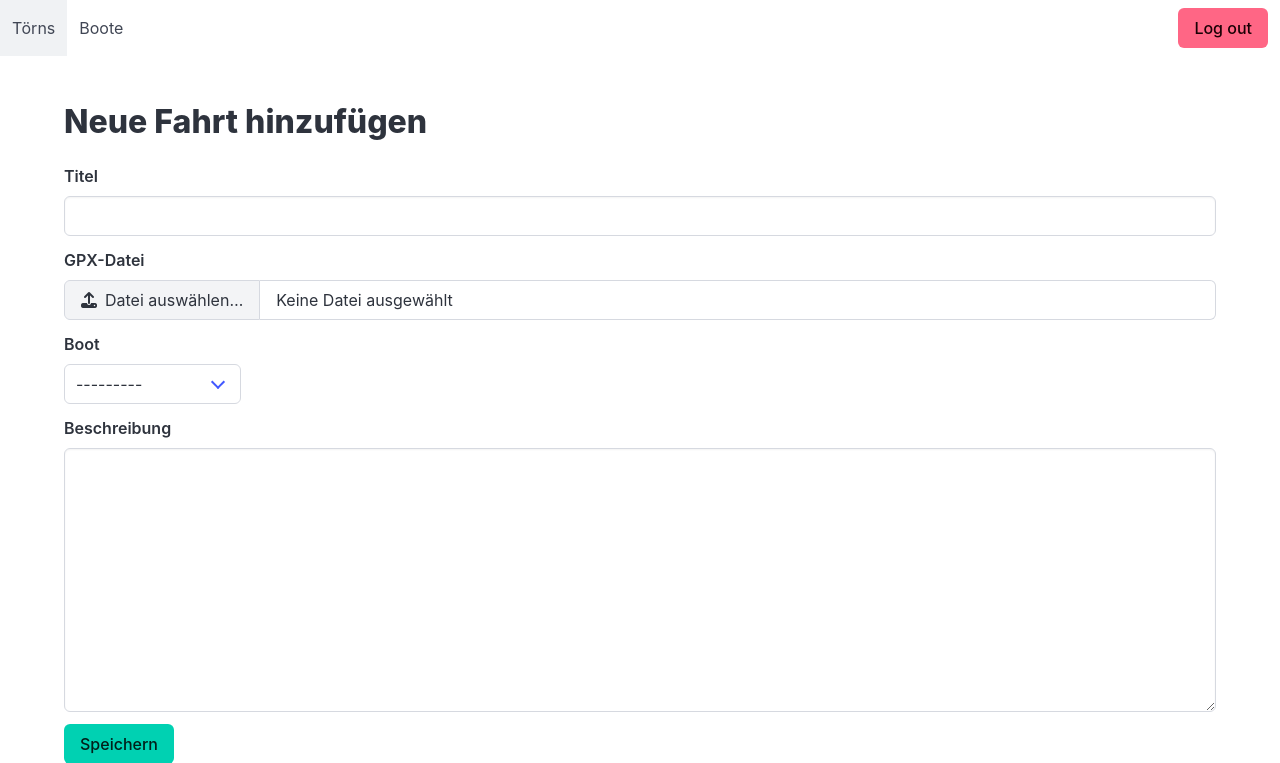
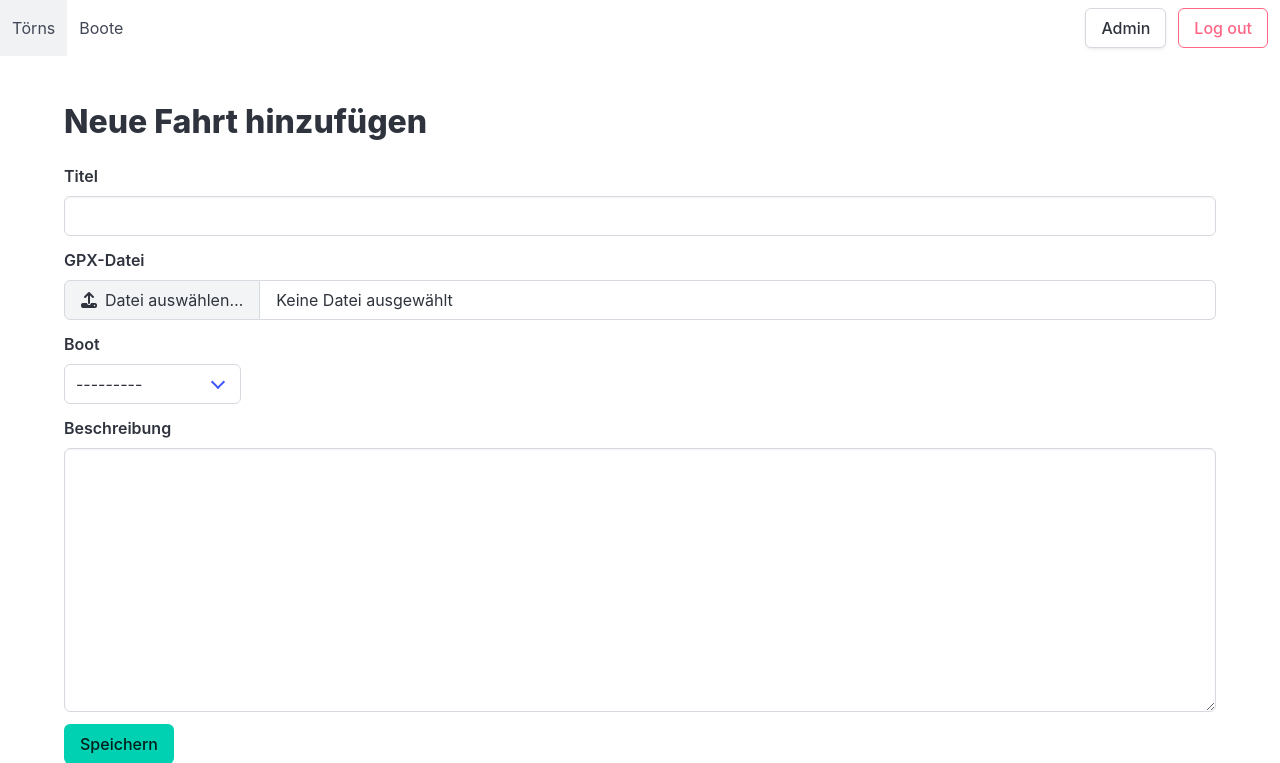
Before and after one commit to RincewindWizzard/sailors-log, a Django app: page /trip/new/ in a window 1280 px wide. Shown: the top 763 px of the page. Run offline with Django 5.2, Linux system fonts and the light colour scheme; the visitor is signed in with stand-in values (Sample User, id 1); data comes from the database, SQL or seed files in the repository; some libraries are stand-ins or nearby versions.

Commit message:
admin button

```diff
--- a/templates/includes/navbar.html
+++ b/templates/includes/navbar.html
@@ -18,9 +18,14 @@
             <div class="navbar-item">
                 {% if user.is_authenticated %}
                 <div class="buttons">
+                    <a href="{% url 'admin:index' %}">
+                        <button type="submit" class="button">
+                            Admin
+                        </button>
+                    </a>
                     <form method="post" action="{% url 'logout' %}?next={{ request.path }}">
                         {% csrf_token %}
-                        <button type="submit" class="button is-danger">
+                        <button type="submit" class="button is-danger is-outlined">
                             Log out
                         </button>
                     </form>
```
